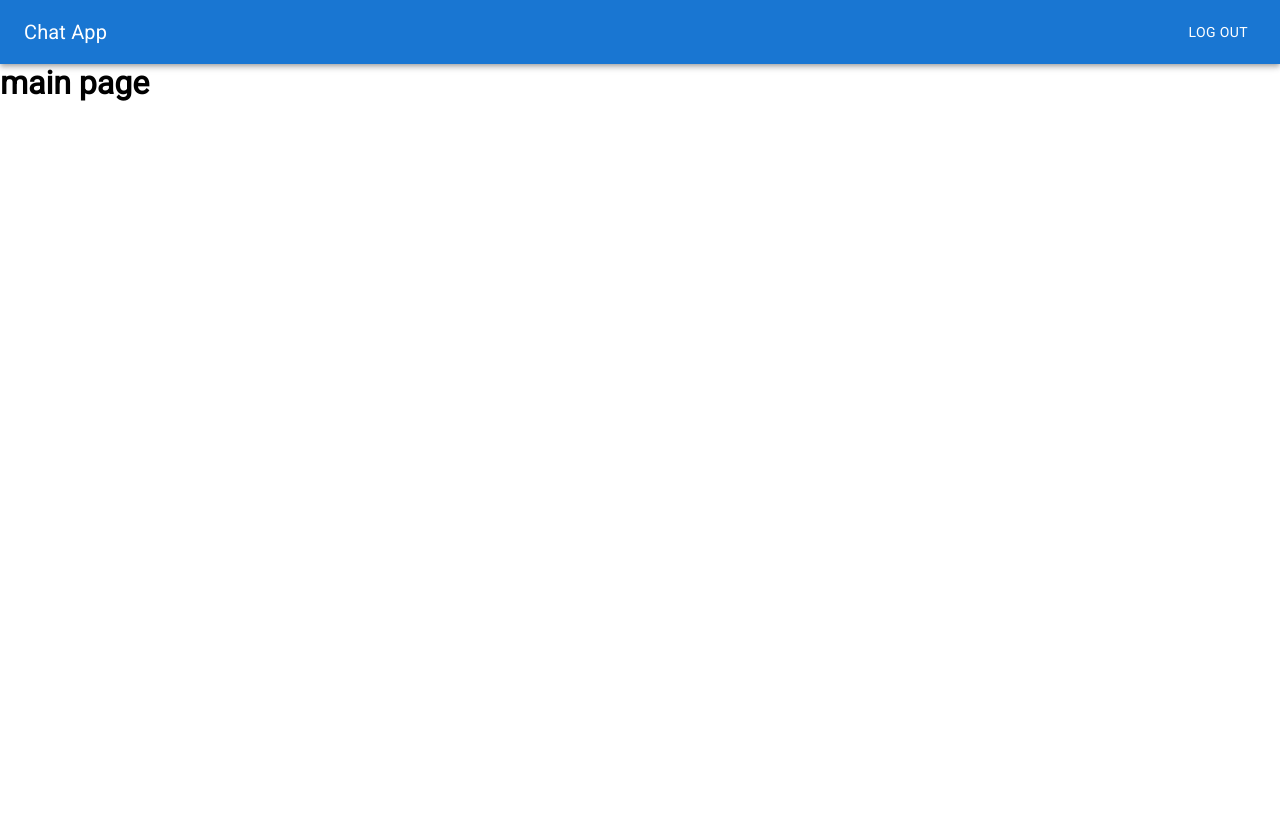
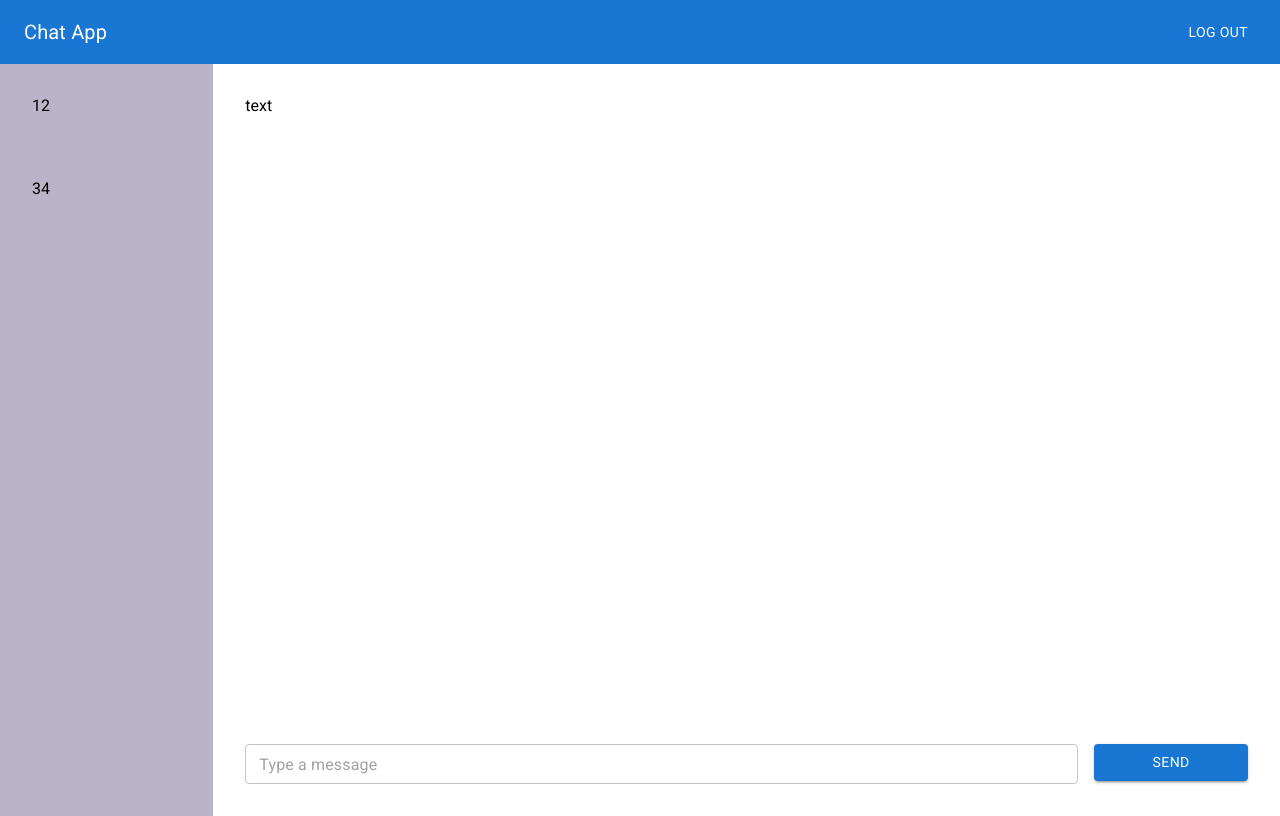
Before and after one commit to mishkamebonia/react-chat-app, a React (Vite) app: page / in a window 1280 px wide. Built offline with nearby package versions, Linux system fonts and the light colour scheme; no server answers; sample sign-in values are in the browser's storage.

Commit message:
changed main page

```diff
--- a/src/pages/MainPage.tsx
+++ b/src/pages/MainPage.tsx
@@ -1,5 +1,7 @@
 import { User } from "firebase/auth";
 import NavBar from "../components/NavBar";
+
+import { TextField, Box, Grid, Button } from "@mui/material";
 
 interface Props {
   user: User | null;
@@ -12,7 +14,47 @@ const MainPage = (props: Props) => {
   return (
     <div>
       <NavBar />
-      <h1>main page</h1>
+      <Grid
+        sx={{ height: "94vh" }}
+        container
+        direction="row"
+        justifyContent="space-between"
+        alignItems="stretch"
+      >
+        <Grid item xs={2} sx={{ bgcolor: "#B9B4C7" }}>
+          <Box sx={{ p: 4 }}>12</Box>
+          <Box sx={{ p: 4 }}> 34</Box>
+        </Grid>
+        <Grid item xs={10} sx={{ bgcolor: "#fff" }}>
+          <Grid
+            container
+            direction="column"
+            justifyContent="space-between"
+            sx={{ p: 4, height: "100%" }}
+          >
+            <Grid item xs={5}>
+              text
+            </Grid>
+            <Grid item>
+              <Grid container spacing={2}>
+                <Grid item xs={10}>
+                  <TextField
+                    size="small"
+                    fullWidth
+                    placeholder="Type a message"
+                    variant="outlined"
+                  />
+                </Grid>
+                <Grid item xs={2}>
+                  <Button fullWidth color="primary" variant="contained">
+                    Send
+                  </Button>
+                </Grid>
+              </Grid>
+            </Grid>
+          </Grid>
+        </Grid>
+      </Grid>
     </div>
   );
 };
```
